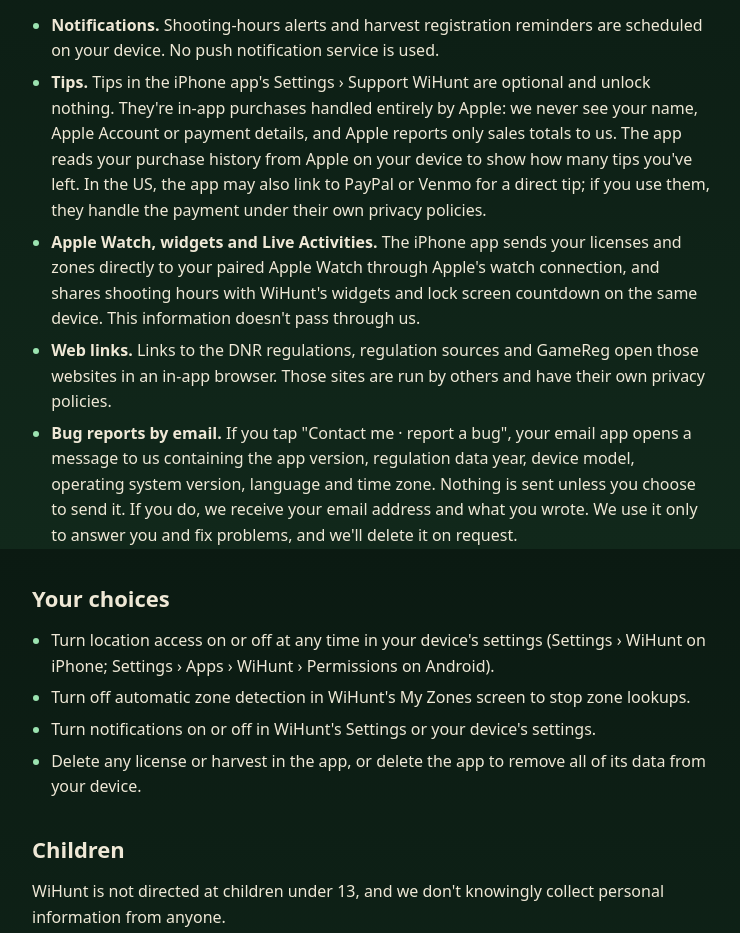
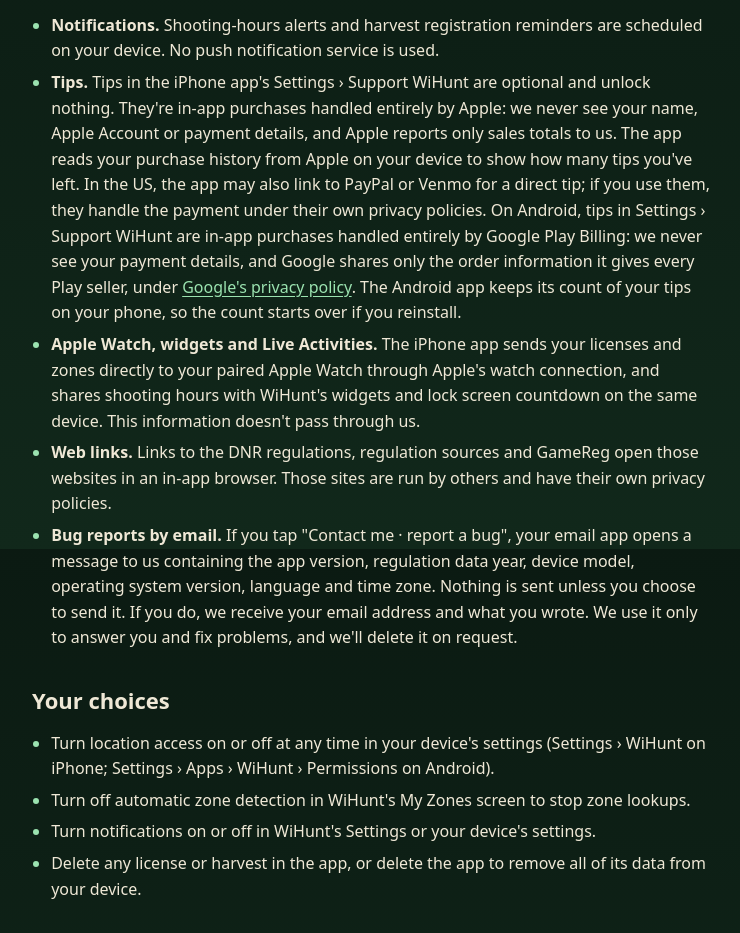
Before and after one commit to bcheek/wihunt-site, a plain HTML site: page privacy.html in a window 1280 px wide. Shown: the part 1851-2784 px from the top of the page, without its empty margins (244-984 px from the left). Drawn offline with Linux system fonts and the light colour scheme.

Commit message:
Privacy and support: cover Android tips through Google Play
Co-Authored-By: Claude Opus 5.5 <noreply@anthropic.com>

```diff
--- a/privacy.html
+++ b/privacy.html
@@ -60,7 +60,7 @@
       <h2>Other features and services</h2>
       <ul>
         <li><strong>Notifications.</strong> Shooting-hours alerts and harvest registration reminders are scheduled on your device. No push notification service is used.</li>
-        <li><strong>Tips.</strong> Tips in the iPhone app's Settings › Support WiHunt are optional and unlock nothing. They're in-app purchases handled entirely by Apple: we never see your name, Apple Account or payment details, and Apple reports only sales totals to us. The app reads your purchase history from Apple on your device to show how many tips you've left. In the US, the app may also link to PayPal or Venmo for a direct tip; if you use them, they handle the payment under their own privacy policies.</li>
+        <li><strong>Tips.</strong> Tips in the iPhone app's Settings › Support WiHunt are optional and unlock nothing. They're in-app purchases handled entirely by Apple: we never see your name, Apple Account or payment details, and Apple reports only sales totals to us. The app reads your purchase history from Apple on your device to show how many tips you've left. In the US, the app may also link to PayPal or Venmo for a direct tip; if you use them, they handle the payment under their own privacy policies. On Android, tips in Settings › Support WiHunt are in-app purchases handled entirely by Google Play Billing: we never see your payment details, and Google shares only the order information it gives every Play seller, under <a href="https://policies.google.com/privacy">Google's privacy policy</a>. The Android app keeps its count of your tips on your phone, so the count starts over if you reinstall.</li>
         <li><strong>Apple Watch, widgets and Live Activities.</strong> The iPhone app sends your licenses and zones directly to your paired Apple Watch through Apple's watch connection, and shares shooting hours with WiHunt's widgets and lock screen countdown on the same device. This information doesn't pass through us.</li>
         <li><strong>Web links.</strong> Links to the DNR regulations, regulation sources and GameReg open those websites in an in-app browser. Those sites are run by others and have their own privacy policies.</li>
         <li><strong>Bug reports by email.</strong> If you tap "Contact me · report a bug", your email app opens a message to us containing the app version, regulation data year, device model, operating system version, language and time zone. Nothing is sent unless you choose to send it. If you do, we receive your email address and what you wrote. We use it only to answer you and fix problems, and we'll delete it on request.</li>
```
Also changed, not shown: support.html (+1 -1 lines).
